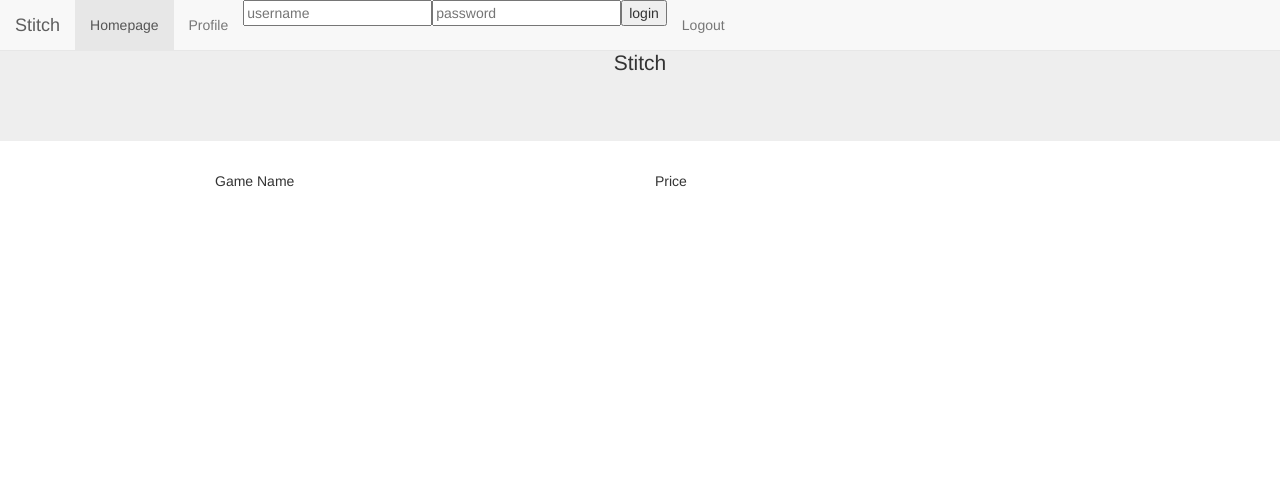
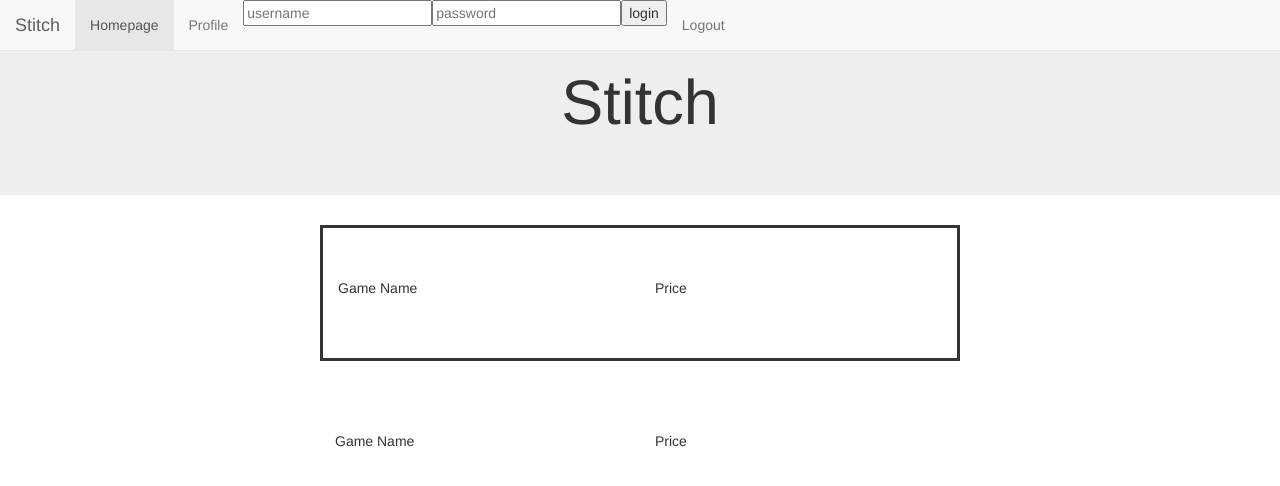
Before and after one commit to ThisIsMyNick/Stitch, a Flask app: template templates/homepage.html in a window 1280 px wide. Shown: the top 486 px of the page. Run offline with Flask 2, Linux system fonts and the light colour scheme; the template is opened without the code that fills it, so the values that code supplies are empty.

Commit message:
finishing up homepage

```diff
--- a/static/stylesheet.css
+++ b/static/stylesheet.css
@@ -1,4 +1,12 @@
-.games{
-    padding-right: 200px;
-    padding-left: 200px;
+.games {
+    padding-right: 25%;
+    padding-left: 25%;
 }
+
+#gameRow {
+    padding-top: 50px;
+    padding-bottom: 50px;
+    border-style: solid;
+    margin-bottom: 30px;
+    martgin-top: 30px;
+}
--- a/templates/homepage.html
+++ b/templates/homepage.html
@@ -31,9 +31,9 @@
 			</li>
 			<!--  Login for navbar -->
 
-		<form class="nav navbar-nav navbar-right">
-          <li><a href = "">Logout</a></li>
-        </form>
+		<form class="nav navbar-nav navbar-fixed-right">
+		  <li><a href = "">Logout</a></li>
+		</form>
 
         </ul>
 
@@ -41,19 +41,32 @@
     </nav>
 
       <div class="jumbotron text-center">
-		<p id="homepageJumbo"> Stitch </p>
+		<h1 id="homepageJumbo"> Stitch </h1>
       </div>
 
       <div class="games">
       <div class="container-fluid" id="homepageContainer">
-		<div class="row">
+		<div class="row" id="gameRow">
 			<div class="col-md-6">
 				<p> Game Name <p>
 			</div>
 			<div class="col-md-2">
 				<p> Price </p>
 			</div>
-			</div>
+		</div>
+
+		<br>
+		<br>
+
+		 <div class="row">
+                        <div class="col-md-6">
+                                <p> Game Name <p>
+                        </div>
+                        <div class="col-md-2">
+                                <p> Price </p>
+                        </div>
+		</div>
+
       </div>
       </div>
 
```
